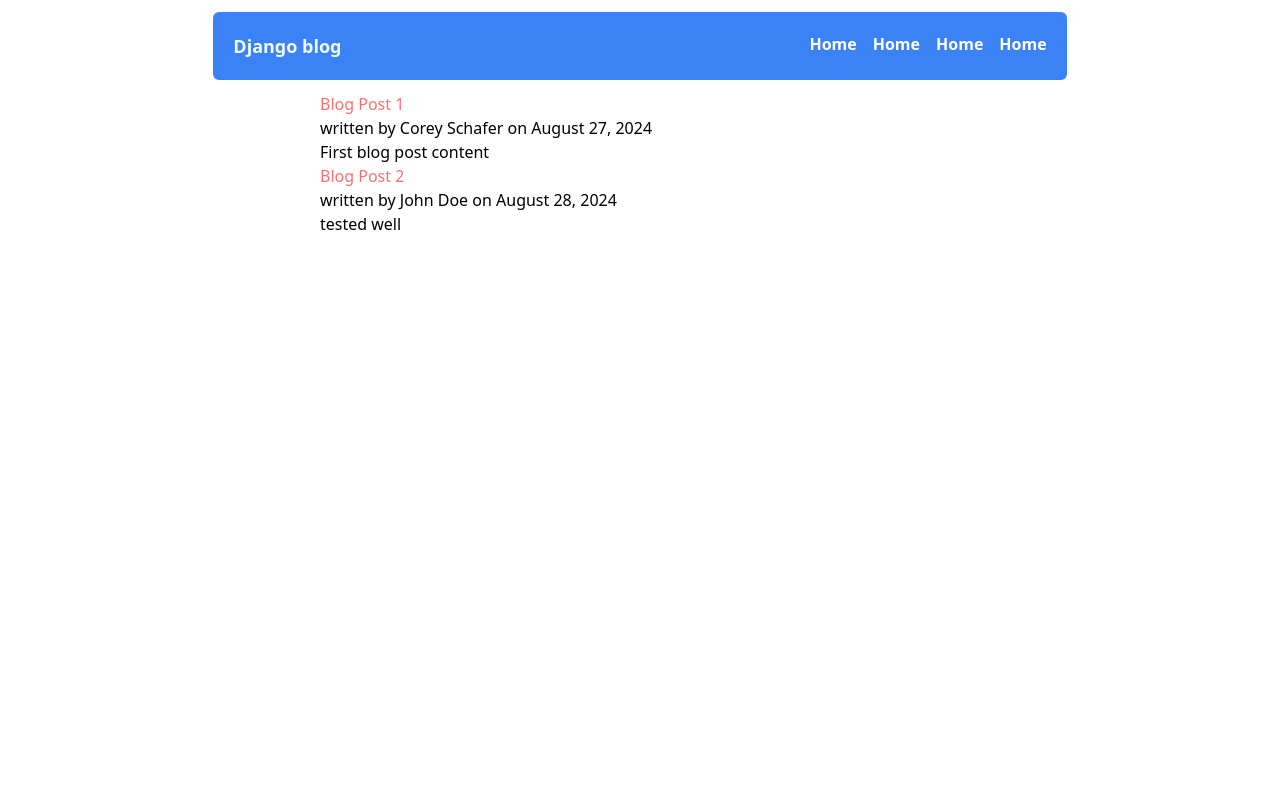
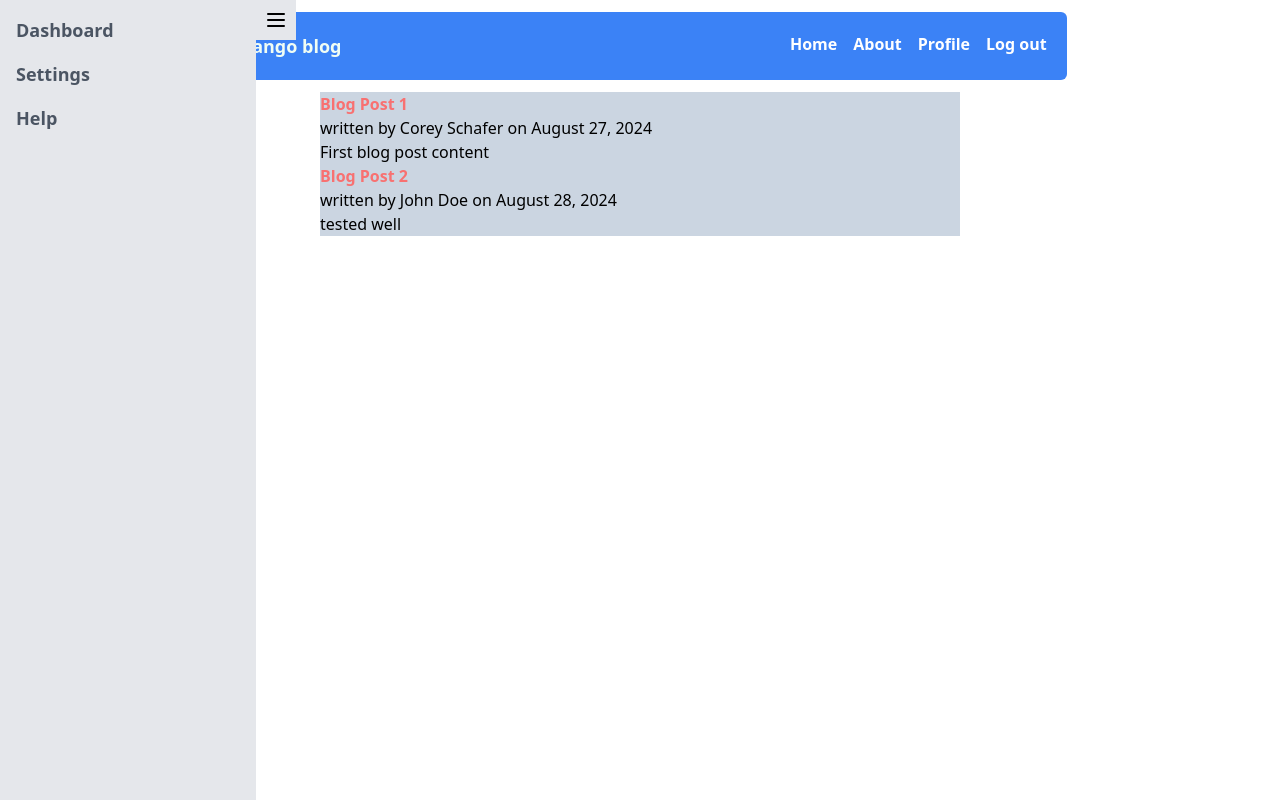
Before and after one commit to avict18/learning-django, a Django app: page / in a window 1280 px wide. Run offline with Django 5.2, Linux system fonts and the light colour scheme; style sheets or scripts are compiled from the project's sources.

Commit message:
added a sidebar

```diff
--- a/blog/blogger/static/style.css
+++ b/blog/blogger/static/style.css
@@ -1,5 +1,5 @@
 /*
-! tailwindcss v3.4.4 | MIT License | https://tailwindcss.com
+! tailwindcss v3.4.10 | MIT License | https://tailwindcss.com
 */
 
 /*
@@ -556,18 +556,34 @@ video {
 
 @tailwind utilities;
 
-.hover\:text-green-300:hover {
-  --tw-text-opacity: 1;
-  color: rgb(134 239 172 / var(--tw-text-opacity));
-}
-
 .hover\:text-green-400:hover {
   --tw-text-opacity: 1;
   color: rgb(74 222 128 / var(--tw-text-opacity));
 }
 
+.hover\:text-gray-900:hover {
+  --tw-text-opacity: 1;
+  color: rgb(17 24 39 / var(--tw-text-opacity));
+}
+
 .static {
   position: static;
+}
+
+.fixed {
+  position: fixed;
+}
+
+.left-0 {
+  left: 0px;
+}
+
+.left-64 {
+  left: 16rem;
+}
+
+.top-0 {
+  top: 0px;
 }
 
 .mx-auto {
@@ -580,9 +596,8 @@ video {
   margin-bottom: 0.75rem;
 }
 
-.mx-3 {
-  margin-left: 0.75rem;
-  margin-right: 0.75rem;
+.mb-4 {
+  margin-bottom: 1rem;
 }
 
 .block {
@@ -593,48 +608,28 @@ video {
   display: flex;
 }
 
-.grid {
-  display: grid;
+.h-6 {
+  height: 1.5rem;
 }
 
-.h-3 {
-  height: 0.75rem;
-}
-
-.h-7 {
-  height: 1.75rem;
-}
-
-.w-1\/3 {
-  width: 33.333333%;
-}
-
-.w-1 {
-  width: 0.25rem;
+.h-screen {
+  height: 100vh;
 }
 
 .w-1\/2 {
   width: 50%;
 }
 
-.w-3\/4 {
-  width: 75%;
-}
-
-.w-4 {
-  width: 1rem;
-}
-
 .w-4\/6 {
   width: 66.666667%;
 }
 
-.items-center {
-  align-items: center;
+.w-6 {
+  width: 1.5rem;
 }
 
-.justify-center {
-  justify-content: center;
+.w-64 {
+  width: 16rem;
 }
 
 .justify-between {
@@ -647,21 +642,12 @@ video {
   margin-left: calc(1rem * calc(1 - var(--tw-space-x-reverse)));
 }
 
-.rounded {
-  border-radius: 0.25rem;
-}
-
-.rounded-sm {
-  border-radius: 0.125rem;
+.text-pretty {
+  text-wrap: pretty;
 }
 
 .rounded-md {
   border-radius: 0.375rem;
-}
-
-.bg-gray-500 {
-  --tw-bg-opacity: 1;
-  background-color: rgb(107 114 128 / var(--tw-bg-opacity));
 }
 
 .bg-blue-500 {
@@ -669,12 +655,26 @@ video {
   background-color: rgb(59 130 246 / var(--tw-bg-opacity));
 }
 
+.bg-slate-300 {
+  --tw-bg-opacity: 1;
+  background-color: rgb(203 213 225 / var(--tw-bg-opacity));
+}
+
+.bg-gray-200 {
+  --tw-bg-opacity: 1;
+  background-color: rgb(229 231 235 / var(--tw-bg-opacity));
+}
+
 .p-5 {
   padding: 1.25rem;
 }
 
-.text-center {
-  text-align: center;
+.p-2 {
+  padding: 0.5rem;
+}
+
+.p-4 {
+  padding: 1rem;
 }
 
 .font-sans {
@@ -690,6 +690,11 @@ video {
   font-weight: 700;
 }
 
+.text-green-50 {
+  --tw-text-opacity: 1;
+  color: rgb(240 253 244 / var(--tw-text-opacity));
+}
+
 .text-red-400 {
   --tw-text-opacity: 1;
   color: rgb(248 113 113 / var(--tw-text-opacity));
@@ -700,14 +705,9 @@ video {
   color: rgb(255 255 255 / var(--tw-text-opacity));
 }
 
-.text-green-50 {
+.text-gray-600 {
   --tw-text-opacity: 1;
-  color: rgb(240 253 244 / var(--tw-text-opacity));
-}
-
-.text-green-500 {
-  --tw-text-opacity: 1;
-  color: rgb(34 197 94 / var(--tw-text-opacity));
+  color: rgb(75 85 99 / var(--tw-text-opacity));
 }
 
 .transition-all {
--- a/blog/blogger/templates/blogger/base.html
+++ b/blog/blogger/templates/blogger/base.html
@@ -13,6 +13,7 @@
 </head>
 <html>
 <body>
+
     <nav class="flex justify-between mx-auto w-4/6 bg-blue-500 p-5 rounded-md my-3">
         <div>
             <h4 class="font-bold text-lg text-green-50">Django blog</h4>
@@ -23,19 +24,44 @@
                    <a href="">Home</a>
                 </li>
                 <li class="text-white hover:text-green-400 transition-all duration-100">
-                    <a href="">Home</a>
+                    <a href="">About</a>
                  </li>
                  <li class="text-white hover:text-green-400 transition-all duration-100">
-                    <a href="">Home</a>
+                    <a href="">Profile</a>
                  </li>
                  <li class="text-white hover:text-green-400 transition-all duration-100">
-                    <a href="">Home</a>
+                    <a href="">Log out</a>
                  </li>
             </ul>
         </div>
     </nav>
-<div class="mx-auto w-1/2">
-    {%block content%}{%endblock%}
-</div>
+    <div class="flex">
+        <!-- sidebar.html -->
+        <div>
+            <div class="fixed top-0 left-0 h-screen w-64 bg-gray-200 p-4" id="sidebar">
+                <ul>
+                <li class="mb-4">
+                    <a href="#" class="text-lg font-bold text-gray-600 hover:text-gray-900">Dashboard</a>
+                </li>
+                <li class="mb-4">
+                    <a href="#" class="text-lg font-bold text-gray-600 hover:text-gray-900">Settings</a>
+                </li>
+                <li class="mb-4">
+                    <a href="#" class="text-lg font-bold text-gray-600 hover:text-gray-900">Help</a>
+                </li>
+                </ul>
+            </div>
+
+            <button class="fixed top-0 left-64 bg-gray-200 p-2" id="toggle-sidebar">
+                <svg class="w-6 h-6" fill="none" stroke="currentColor" viewBox="0 0 24 24" xmlns="http://www.w3.org/2000/svg">
+                <path stroke-linecap="round" stroke-linejoin="round" stroke-width="2" d="M4 6h16M4 12h16M4 18h16"></path>
+                </svg>
+            </button>
+        </div>
+        <div class="mx-auto w-1/2">
+            {%block content%}{%endblock%}
+        </div>
+    </div>
+
 </body>
 </html>
--- a/blog/blogger/templates/blogger/home.html
+++ b/blog/blogger/templates/blogger/home.html
@@ -1,8 +1,10 @@
 {%extends "blogger/base.html"%}
 {%block content%}
     {%for x in posts%}
-    <h1 class="text-red-400">{{x.title}}</h1>
-    <p>written by {{x.author}} on {{x.date_posted}}</p>
-    <p>{{x.content}}</p>
+    <div class="bg-slate-300">
+        <h1 class="text-red-400 font-bold text-pretty">{{x.title}}</h1>
+        <p>written by {{x.author}} on {{x.date_posted}}</p>
+        <p>{{x.content}}</p>
+    </div>
     {%endfor%}
 {%endblock content%}
```
